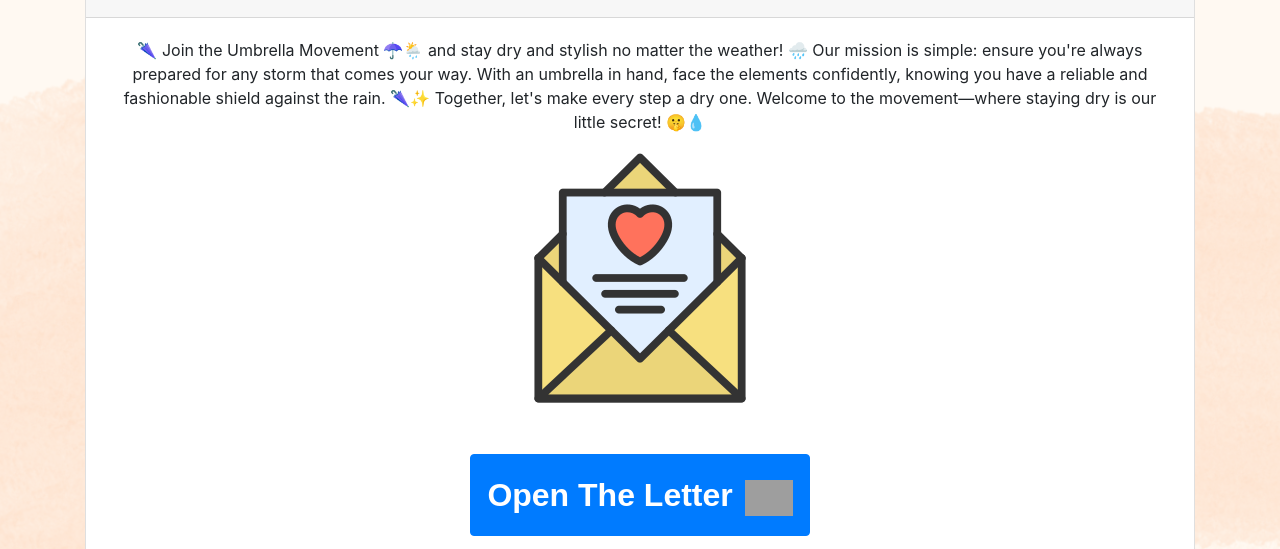
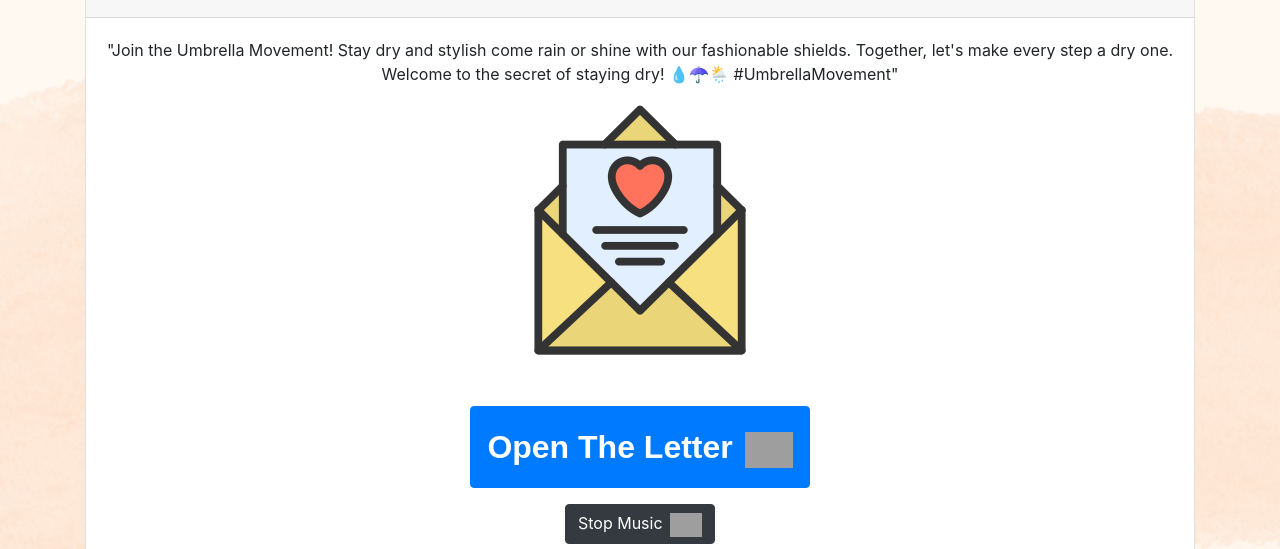
Before and after one commit to HaseefMuhammed/umbrella, a plain HTML site: page index.html in a window 1280 px wide. Shown: the part 102-651 px from the top of the page. Drawn offline with nearby package versions, Linux system fonts and the light colour scheme; grey boxes are pictures that could not be loaded; a web font is replaced by a local one.

Commit message:
voice changed

```diff
--- a/index.html
+++ b/index.html
@@ -1,3 +1,4 @@
+
 <!DOCTYPE html>
 <html lang="en">
 
@@ -18,7 +19,7 @@
                 <h2 class="ttl">SHHH...🤫 YOU'RE INVITED</h2>
             </div>
             <div class="card-body">
-                <p class="card-text">🌂 Join the Umbrella Movement ☂️🌦️ and stay dry and stylish no matter the weather! 🌧️ Our mission is simple: ensure you're always prepared for any storm that comes your way. With an umbrella in hand, face the elements confidently, knowing you have a reliable and fashionable shield against the rain. 🌂✨ Together, let's make every step a dry one. Welcome to the movement—where staying dry is our little secret! 🤫💧
+                <p class="card-text">"Join the Umbrella Movement! Stay dry and stylish come rain or shine with our fashionable shields. Together, let's make every step a dry one. Welcome to the secret of staying dry! 💧☂️🌦️ #UmbrellaMovement"
                 </p>
 
                 <!-- <div class="row">
```
Also changed, not shown: style.css (+12 -7 lines), 1 other file.
